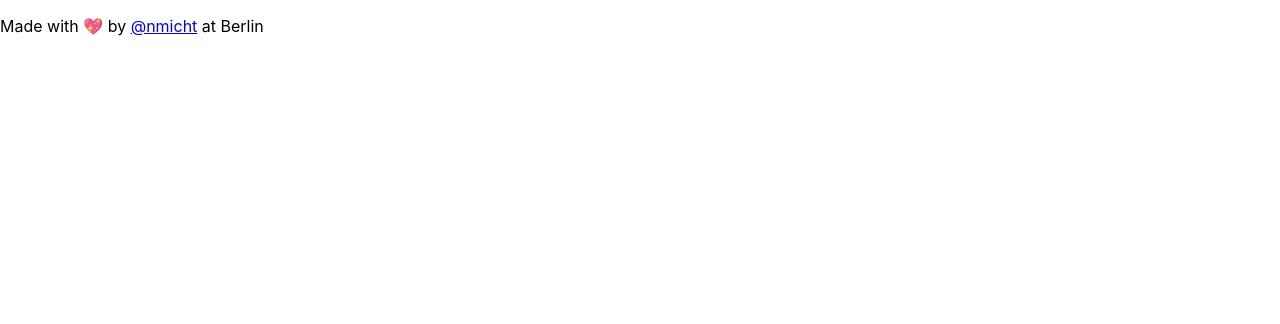
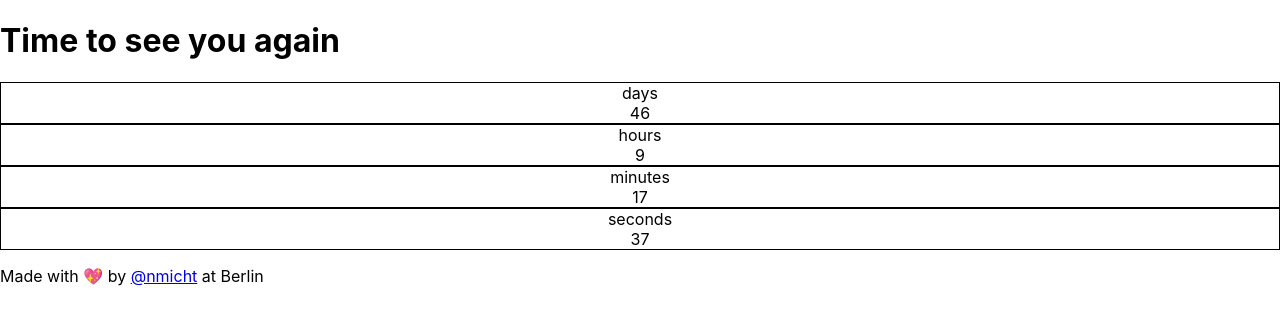
Before and after one commit to nmicht/date-countdown, a React (Create React App) app: page / in a window 1280 px wide. Shown: the top 324 px of the page. Built offline with nearby package versions, Linux system fonts and the light colour scheme.

Commit message:
Timer component

```diff
--- a/src/App.js
+++ b/src/App.js
@@ -1,14 +1,61 @@
-import React from 'react';
+import React, {useState, useEffect} from 'react';
 import './App.css';
+import Timer from './Timer/Timer'
 
 function App() {
+  const SEC = 1000;
+  /**
+   * Calculate the time remaining for the event
+   * @return {Time} [description]
+   */
+  const calculateTimeLeft = () => {
+    let eventDate = new Date('2020-11-30T23:25:00-05:00');
+    let difference = eventDate - +new Date();
+
+    let timeLeft = {};
+
+    if (difference > 0) {
+      timeLeft = {
+        days: Math.floor(difference / (SEC * 60 * 60 * 24)),
+        hours: Math.floor((difference / (SEC * 60 * 60)) % 24),
+        minutes: Math.floor((difference / SEC / 60) % 60),
+        seconds: Math.floor((difference / SEC) % 60)
+      }
+    }
+
+    return timeLeft;
+  };
+
+  const [timeLeft, setTimeLeft] = useState(calculateTimeLeft());
+
+  useEffect(() => {
+    setTimeout(() => {
+      setTimeLeft(calculateTimeLeft());
+    }, SEC);
+  });
+
+  const timerComponents = [];
+
+  Object.keys(timeLeft).forEach((interval) => {
+    if (!timeLeft[interval]) {
+      return;
+    }
+
+    timerComponents.push(
+      <Timer
+        number={timeLeft[interval]}
+        label={interval}
+      />
+    );
+  });
+
   return (
     <React.Fragment>
       <header>
-
+        <h1>Time to see you again</h1>
       </header>
       <main>
-
+        {timerComponents.length ? timerComponents : <span>Time's up!</span>}
       </main>
       <footer>
         <p>Made with <span role="img" aria-label="love">💖</span> by <a href="https://github.com/nmicht/">@nmicht</a> at Berlin</p>
@@ -19,3 +66,11 @@ function App() {
 }
 
 export default App;
+
+/**
+ * @typedef {Object} Time
+ * @property {number} days - The amound of days
+ * @property {number} hours - The amount of hours
+ * @property {number} minutes - The amount of minutes
+ * @property {number} seconds - The amount of seconds
+ */
--- /dev/null
+++ b/src/Timer/Timer.css
@@ -0,0 +1,8 @@
+.timerComponent {
+  border: 1px solid black;
+  text-align: center;
+}
+
+.timerComponent span {
+  display: block;
+}
--- /dev/null
+++ b/src/Timer/Timer.js
@@ -0,0 +1,11 @@
+import React from 'react';
+import './Timer.css';
+
+export default function Timer(props) {
+  return (
+    <div class="timerComponent">
+      <span>{props.label}</span>
+      {props.number}
+    </div>
+  )
+}
```
